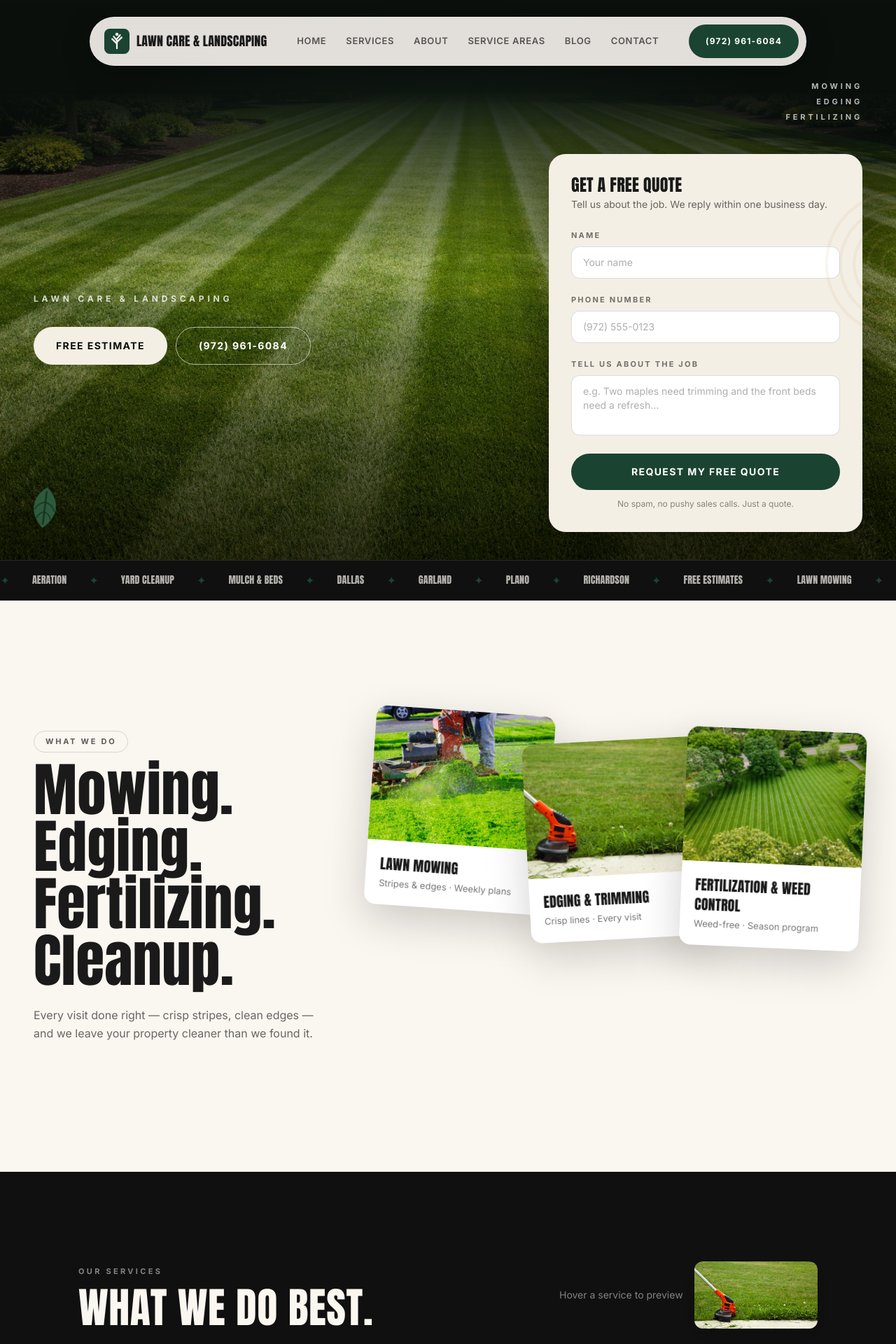
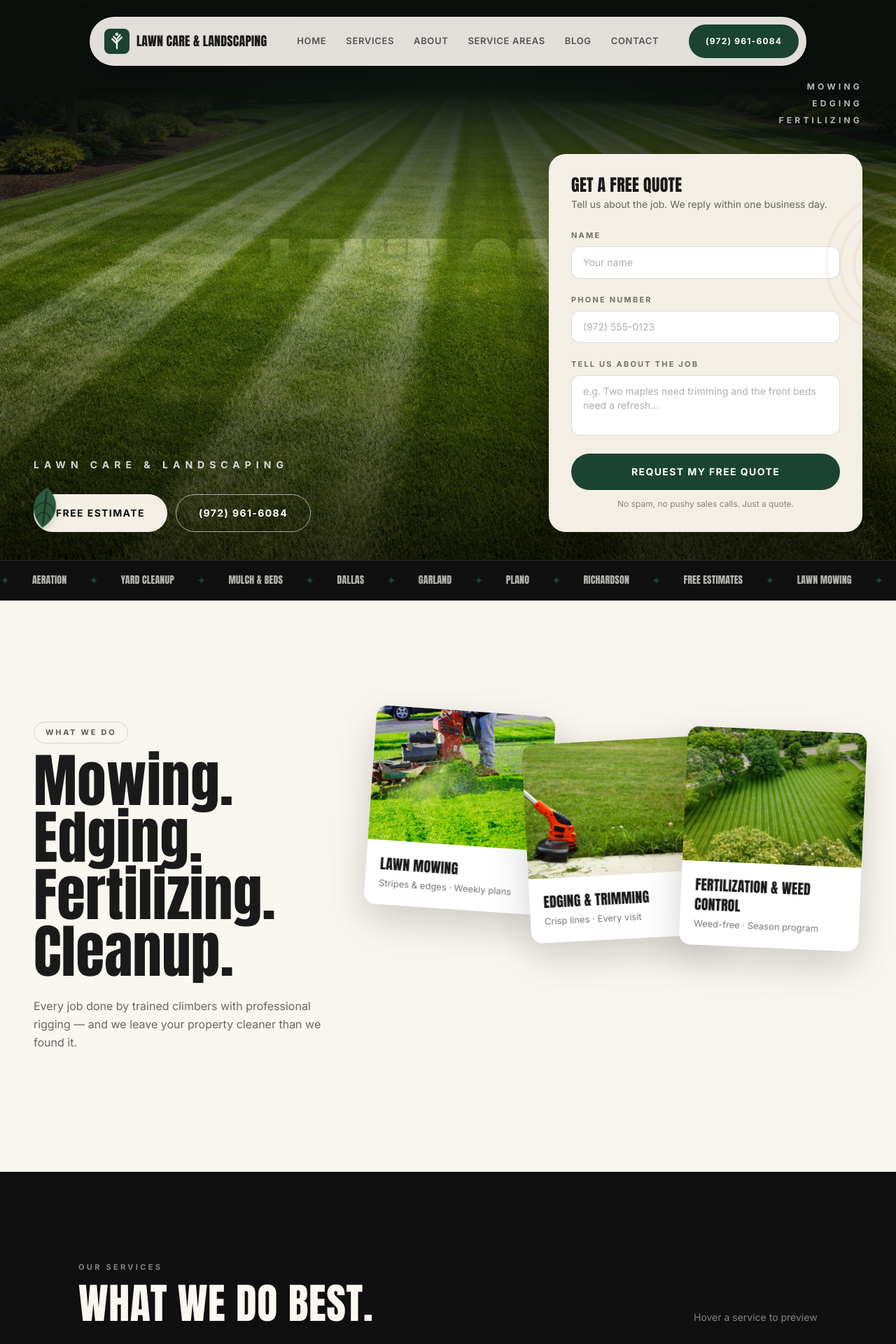
Before and after one commit to yakusee5555-cmd/lawncare-demo, a React (Vite) app: page / in a window 1280 px wide. Shown: the top 1920 px of the page at 70% size. Built offline with nearby package versions, Linux system fonts and the light colour scheme.

Commit message:
Revert: hero photo card, section images, hero text resize, form scroll-fade change

```diff
--- a/src/components/Hero.tsx
+++ b/src/components/Hero.tsx
@@ -5,8 +5,7 @@ import QuoteForm from "./QuoteForm";
 export default function Hero() {
   const backRef = useRef<HTMLDivElement>(null);
   const foreRef = useRef<HTMLDivElement>(null);
-  const topRef = useRef<HTMLDivElement>(null);
-  const textRef = useRef<HTMLDivElement>(null);
+  const contentRef = useRef<HTMLDivElement>(null);
   const markRef = useRef<HTMLHeadingElement>(null);
 
   useEffect(() => {
@@ -30,10 +29,8 @@ export default function Hero() {
           markRef.current.style.transform = `translateY(${-y * 0.08}px) scale(${s})`;
           markRef.current.style.opacity = String(Math.max(0.25, 1 - y / 900));
         }
-        // NOTE: QuoteForm is outside the fading refs — it never fades on scroll
-        const fade = String(Math.max(0, 1 - y / 500));
-        if (topRef.current) topRef.current.style.opacity = fade;
-        if (textRef.current) textRef.current.style.opacity = fade;
+        if (contentRef.current)
+          contentRef.current.style.opacity = String(Math.max(0, 1 - y / 500));
       });
     };
     window.addEventListener("scroll", onScroll, { passive: true });
@@ -52,7 +49,7 @@ export default function Hero() {
         <div className="absolute inset-0 flex items-center justify-center px-4">
           <h1
             ref={markRef}
-            className="hero-title font-display font-black text-[#f4efe4] leading-none tracking-tight select-none text-[clamp(1.4rem,6vw,10rem)] will-change-transform"
+            className="hero-title font-display font-black text-[#f4efe4] leading-none tracking-tight select-none text-[clamp(1.9rem,9.5vw,17rem)] will-change-transform"
           >
             LAWN CARE
           </h1>
@@ -75,17 +72,20 @@ export default function Hero() {
       </div>
 
       {/* CONTENT */}
-      <div className="relative z-20 flex flex-1 flex-col justify-between px-6 md:px-12 pt-28 pb-10">
-        <div ref={topRef} className="hero-fade flex justify-end" style={{ animationDelay: "0.9s" }}>
-          <p className="text-right text-[10px] md:text-[11px] font-bold tracking-[0.35em] text-white/70 leading-loose">
+      <div
+        ref={contentRef}
+        className="relative z-20 flex flex-1 flex-col justify-between px-6 md:px-12 pt-28 pb-10"
+      >
+        <div className="hero-fade flex justify-end" style={{ animationDelay: "0.9s" }}>
+          <p className="text-right text-[11px] md:text-xs font-bold tracking-[0.35em] text-white/70 leading-loose">
             MOWING<br />EDGING<br />FERTILIZING
           </p>
         </div>
 
-        <div className="flex flex-col gap-8 lg:flex-row lg:items-end lg:justify-between">
-          <div ref={textRef}>
+        <div className="grid items-end gap-8 lg:grid-cols-[1fr_auto]">
+          <div>
             <p
-              className="hero-fade text-center text-[11px] md:text-xs font-bold tracking-[0.4em] text-white/80 lg:text-left"
+              className="hero-fade text-center text-xs md:text-sm font-bold tracking-[0.5em] text-white/80 lg:text-left"
               style={{ animationDelay: "1.1s" }}
             >
               LAWN CARE & LANDSCAPING
@@ -107,20 +107,6 @@ export default function Hero() {
                 (972) 961-6084
               </a>
             </div>
-            <figure
-              className="hero-fade mt-6 hidden w-60 rotate-[-4deg] rounded-xl bg-white/10 p-2 shadow-2xl backdrop-blur-sm sm:block"
-              style={{ animationDelay: "1.35s" }}
-            >
-              <img
-                src="/img/lawn/mower.jpg"
-                alt="Crew mowing a striped lawn"
-                className="aspect-[4/3] w-full rounded-lg object-cover"
-                draggable={false}
-              />
-              <figcaption className="px-1 py-2 text-center text-[10px] font-bold uppercase tracking-[0.25em] text-white/70">
-                Striped in Dallas, TX
-              </figcaption>
-            </figure>
           </div>
           <QuoteForm />
         </div>
--- a/src/components/Sections.tsx
+++ b/src/components/Sections.tsx
@@ -243,12 +243,6 @@ export function Contact() {
               </dd>
             </div>
           </dl>
-          <img
-            src="/img/lawn/stripes.jpg"
-            alt="Freshly mowed striped lawn"
-            loading="lazy"
-            className="reveal mt-8 aspect-[16/9] w-full max-w-md rounded-2xl object-cover shadow-[0_20px_60px_rgba(0,0,0,0.15)]"
-          />
         </div>
         <div className="reveal rounded-3xl bg-white p-7 shadow-[0_20px_60px_rgba(0,0,0,0.12)] md:p-9">
           {sent ? (
--- a/src/components/Showcase.tsx
+++ b/src/components/Showcase.tsx
@@ -18,7 +18,7 @@ export function Stacked() {
             ))}
           </h2>
           <p className="reveal mt-6 max-w-md text-base leading-relaxed text-charcoal/65">
-            Every visit done right — crisp stripes, clean edges — and we leave your
+            Every job done by trained climbers with professional rigging — and we leave your
             property cleaner than we found it.
           </p>
         </div>
@@ -102,15 +102,7 @@ export function DarkList() {
               What we do best.
             </h2>
           </div>
-          <div className="reveal flex items-center gap-4">
-            <p className="hidden text-sm text-cream/50 md:block">Hover a service to preview</p>
-            <img
-              src="/img/lawn/edging.jpg"
-              alt="Freshly edged lawn border"
-              loading="lazy"
-              className="h-20 w-32 rounded-xl object-cover shadow-lg md:h-24 md:w-44"
-            />
-          </div>
+          <p className="reveal hidden text-sm text-cream/50 md:block">Hover a service to preview</p>
         </div>
 
         <div>
@@ -355,12 +347,6 @@ export function Pricing() {
             Straightforward packages for the jobs we do every day. Final quote confirmed
             on-site — always free, never pushy.
           </p>
-          <img
-            src="/img/lawn/stripes2.webp"
-            alt="Thick green striped lawn"
-            loading="lazy"
-            className="reveal hidden h-28 w-52 shrink-0 rounded-2xl object-cover shadow-2xl lg:block"
-          />
         </div>
 
         <MowReveal>
```
